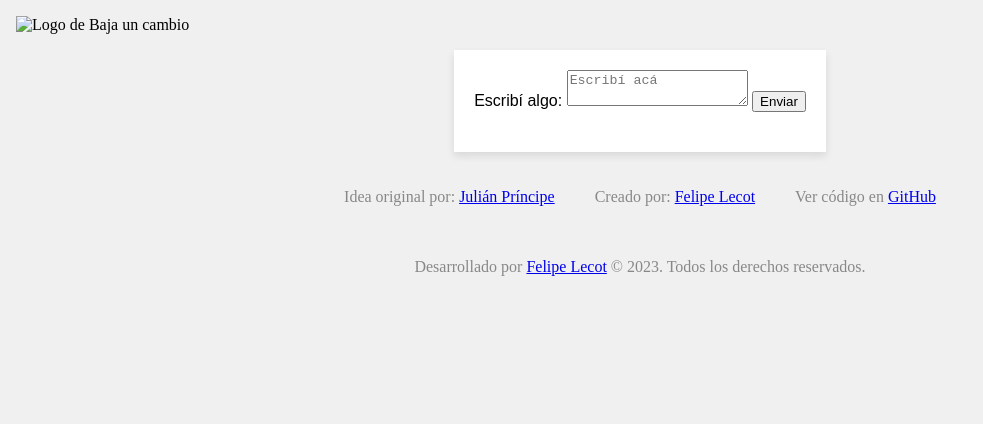
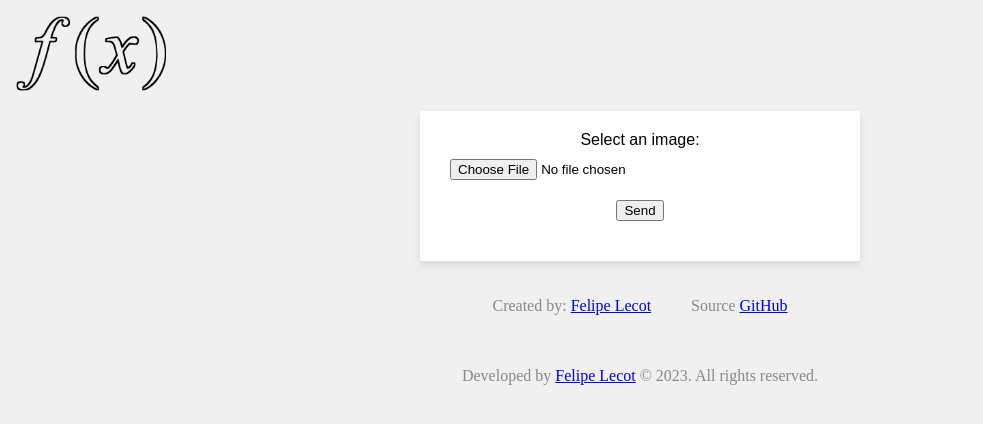
Before and after one commit to FelipeLecot/image-to-latex, a plain HTML site: page app/index.html in a window 1280 px wide. Shown: the whole page, without its empty margins (0-983 px from the left). Drawn offline with Linux system fonts and the light colour scheme.

Commit message:
Update index.html

```diff
--- a/app/index.html
+++ b/app/index.html
@@ -4,27 +4,27 @@
 <head>
   <meta charset="UTF-8">
   <meta name="viewport" content="width=device-width, initial-scale=1">
-  <meta name="description" content="Bajá un cambio a los textos">
+  <meta name="description" content="Transforms images to latex using GPT-4-vison">
   <meta name="keywords" content="baja,cambio,ia,chatgpt">
   <meta name="author" content="Felipe Lecot">
   <meta name="robots" content="index, follow">
   <meta name="theme-color" content="#000000">
-  <meta property="og:title" content="Baja un cambio">
-  <meta property="og:description" content="Bajá un cambio a los textos">
-  <meta property="og:image" content="https://bajauncambio.felipelecot.com/assets/isologo-twitter.jpg">
-  <meta property="og:url" content="https://bajauncambio.felipelecot.com">
-  <meta property="og:site_name" content="Bajá un cambio">
+  <meta property="og:title" content="Image to LaTeX">
+  <meta property="og:description" content="Transforms images to latex using GPT-4-vison">
+  <meta property="og:image" content="https://latex.felipelecot.com/assets/logo.png">
+  <meta property="og:url" content="https://latex.felipelecot.com">
+  <meta property="og:site_name" content="Image to LaTeX">
   <meta property="og:locale" content="es_LA">
   <meta property="og:type" content="website">
   <meta name="twitter:site" content="@gregoriolecot">
-  <meta name="twitter:card" content="https://bajauncambio.felipelecot.com/assets/isologo-twitter.jpg">
-  <meta name="twitter:title" content="Bajá un cambio">
-  <meta name="twitter:description" content="Bajá un cambio a los textos">
-  <meta name="twitter:image" content="https://bajauncambio.felipelecot.com/assets/isologo-twitter.jpg">
-  <title>Baja un cambio</title>
+  <meta name="twitter:card" content="https://latex.felipelecot.com/assets/logo.png">
+  <meta name="twitter:title" content="Image to LaTeX">
+  <meta name="twitter:description" content="Transforms images to latex using GPT-4-vison">
+  <meta name="twitter:image" content="https://latex.felipelecot.com/assets/logo.png">
+  <title>Image to LaTeX</title>
   <link rel="shortcut icon" href="./assets/logo-small.png" type="image/x-icon">
   <link rel="stylesheet" href="./assets/styles.css?nocachekey=9475872658726358976238457628576">
-  <link rel="icon" href="./assets/logo-small.png" type="image/x-icon">
+  <link rel="icon" href="./assets/logo-small.jpg" type="image/x-icon">
   <script src="https://unpkg.com/htmx.org@1.9.9"
     integrity="sha384-QFjmbokDn2DjBjq+fM+8LUIVrAgqcNW2s0PjAxHETgRn9l4fvX31ZxDxvwQnyMOX"
     crossorigin="anonymous"></script>
@@ -32,28 +32,27 @@
   <link rel="stylesheet" href="https://cdnjs.cloudflare.com/ajax/libs/font-awesome/6.4.2/css/all.min.css"
     integrity="sha512-z3gLpd7yknf1YoNbCzqRKc4qyor8gaKU1qmn+CShxbuBusANI9QpRohGBreCFkKxLhei6S9CQXFEbbKuqLg0DA=="
     crossorigin="anonymous" referrerpolicy="no-referrer" />
-  <script async src="https://www.googletagmanager.com/gtag/js?id=G-YQW9ND3135"></script>
+  <script async src="https://www.googletagmanager.com/gtag/js?id=G-DWDD29YRK7"></script>
   <script>
     window.dataLayer = window.dataLayer || [];
     function gtag() { dataLayer.push(arguments); }
     gtag('js', new Date());
 
-    gtag('config', 'G-YQW9ND3135');
+    gtag('config', 'G-DWDD29YRK7');
   </script>
 </head>
 
 <body hx-ext="loading-states">
   <header>
-    <img src="./assets/isologo.png" width="250" alt="Logo de Baja un cambio">
+    <img src="./assets/logo.png" width="150" alt="Image to LaTeX Logo">
   </header>
   <main>
     <div class="card">
-      <form id="form" hx-get="/tranquilizar" hx-target="#result" hx-swap="innerHTML" hx-trigger="submit"
+      <form id="form" accept="image/x-png,image/gif,image/jpeg" hx-post="http://localhost:3000/latex" hx-encoding='multipart/form-data' hx-target="#result" hx-swap="innerHTML" hx-trigger="submit"
         data-loading-target="#loading" data-loading-class-remove="hidden">
-        <label for="inputText">Escribí algo:</label>
-        <textarea minlength="25" maxlength="500" pattern=".{25,500}" type="text" name="text" id="inputText"
-          placeholder="Escribí acá"></textarea>
-        <button id="submit" data-loading-disable>Enviar</button>
+        <label for="inputText">Select an image:</label>
+        <input type="file" name="image" id="inputText" placeholder="Select an image" />
+        <button id="submit" data-loading-disable>Send</button>
       </form>
       <div id="loading" class="hidden">
         <i class="fa-solid fa-rotate fa-spin"></i>
@@ -65,26 +64,20 @@
   <footer>
     <div class="credit-cards">
       <div class="credits">
-        <p>Idea original por: <a href="https://twitter.com/juliancapo98" target="_blank"
-            referrerpolicy="no-referrer">Julián Príncipe</a></p>
-      </div>
-      <div class="credits">
-        <p>Creado por: <a href="https://www.twitter.com/gregoriolecot" target="_blank"
+        <p>Created by: <a href="https://www.twitter.com/gregoriolecot" target="_blank"
             referrerpolicy="no-referrer">Felipe Lecot</a></p>
       </div>
       <div class="credits">
-        <p>Ver código en <a href="https://github.com/FelipeLecot/baja-un-cambio" target="_blank"
+        <p>Source <a href="https://github.com/FelipeLecot/image-to-latex" target="_blank"
             referrerpolicy="no-referrer">GitHub</a></p>
       </div>
     </div>
-    <p>Desarrollado por <a href="https://www.felipelecot.com" target="_blank" referrerpolicy="no-referrer">Felipe
-        Lecot</a> © 2023. Todos los derechos reservados.</p>
+    <p>Developed by <a href="https://www.felipelecot.com" target="_blank" referrerpolicy="no-referrer">Felipe
+        Lecot</a> © 2023. All rights reserved.</p>
   </footer>
   <script>
     document.getElementById("form").addEventListener("submit", () => {
-      gtag("event", "form_submit", {
-        prompt: document.getElementById("inputText").value,
-      });
+      gtag("event", "form_submit");
     })
   </script>
 </body>
```
